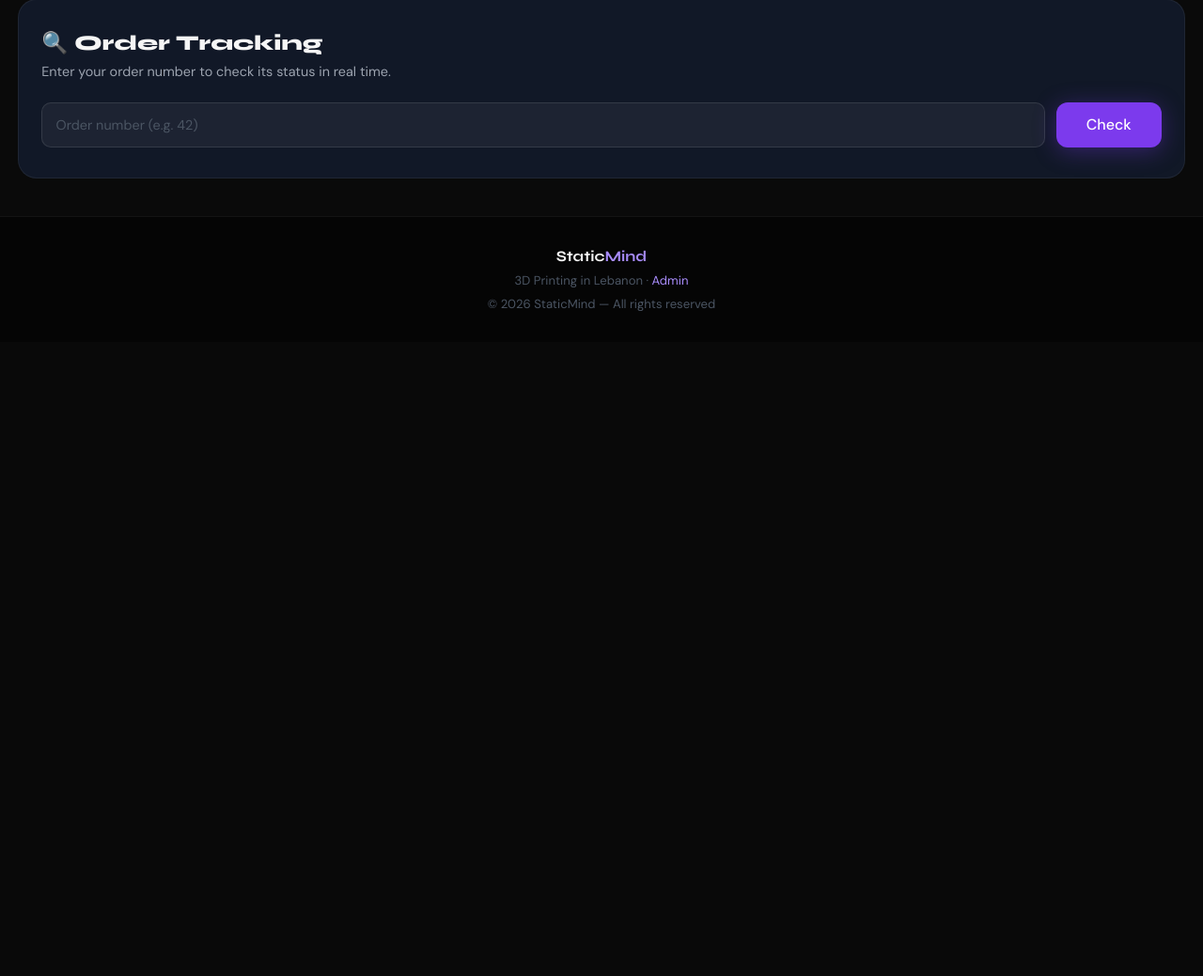
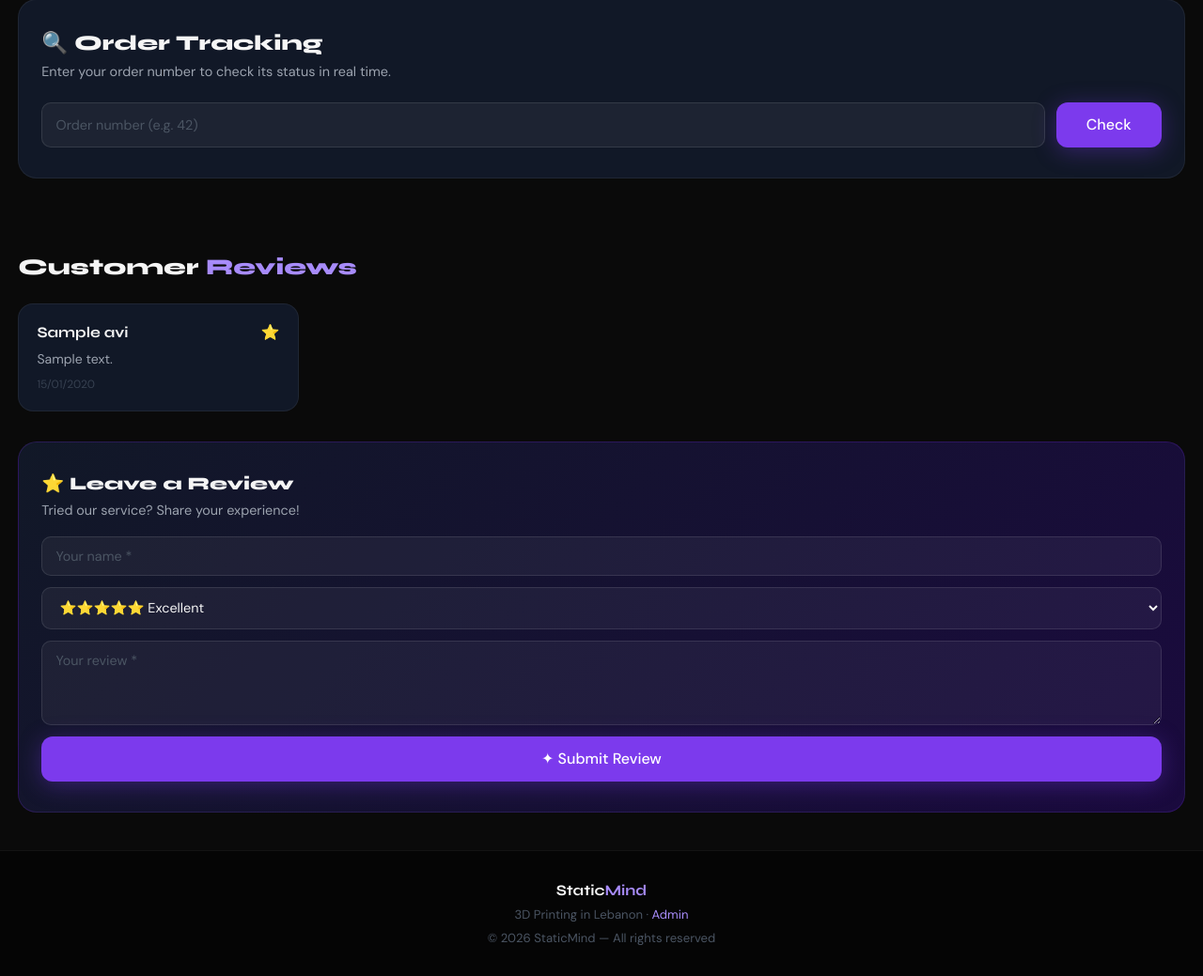
Before and after one commit to theopc2025-netizen/static-mind, a Flask app: page / in a window 1280 px wide. Shown: the part 1752-2791 px from the top of the page at 94% size. Before the commit the page ends 2083 px from the top, so only its background shows below. Run offline with Flask 3, Linux system fonts and the light colour scheme; tables that the repository leaves empty hold one stand-in row (values such as "Sample post").

Commit message:
add note revew

```diff
--- a/app.py
+++ b/app.py
@@ -1,5 +1,5 @@
 from flask import Flask, render_template, request, redirect, url_for, session, flash, jsonify
-from models import db, Product, Order, Categorie, Coupon
+from models import db, Product, Order, Categorie, Coupon, Avis
 import os
 import smtplib
 from email.mime.text import MIMEText
@@ -69,7 +69,8 @@ def create_tables():
 def index():
     products = Product.query.order_by(Product.id.desc()).all()
     categories = Categorie.query.order_by(Categorie.id).all()
-    return render_template('index.html', products=products, categories=categories)
+    avis = Avis.query.filter_by(approuve=True).order_by(Avis.id.desc()).all()
+    return render_template('index.html', products=products, categories=categories, avis=avis)
 
 @app.route('/order', methods=['POST'])
 def place_order():
@@ -146,7 +147,8 @@ def admin_dashboard():
     }
     categories = Categorie.query.order_by(Categorie.id).all()
     coupons = Coupon.query.order_by(Coupon.id.desc()).all()
-    return render_template('admin.html', orders=orders, products=products, stats=stats, categories=categories, coupons=coupons)
+    tous_avis = Avis.query.order_by(Avis.id.desc()).all()
+    return render_template('admin.html', orders=orders, products=products, stats=stats, categories=categories, coupons=coupons, tous_avis=tous_avis)
 
 @app.route('/admin/order/<int:order_id>/<action>')
 def update_order(order_id, action):
@@ -300,5 +302,30 @@ def delete_coupon(coupon_id):
     db.session.commit()
     flash('Coupon deleted.', 'success')
     return redirect(url_for('admin_dashboard'))
+@app.route('/avis', methods=['POST'])
+def submit_avis():
+    nom = request.form.get('nom')
+    etoiles = int(request.form.get('etoiles', 5))
+    texte = request.form.get('texte')
+    if nom and texte:
+        db.session.add(Avis(nom=nom, etoiles=etoiles, texte=texte))
+        db.session.commit()
+        flash('Merci pour votre avis! Il sera publié après vérification.', 'success')
+    return redirect(url_for('index'))
+
+@app.route('/admin/avis/<int:avis_id>/<action>')
+def manage_avis(avis_id, action):
+    if not session.get('admin_logged_in'):
+        return redirect(url_for('admin_login'))
+    a = Avis.query.get_or_404(avis_id)
+    if action == 'approve':
+        a.approuve = True
+        db.session.commit()
+        flash('Avis approuvé!', 'success')
+    elif action == 'delete':
+        db.session.delete(a)
+        db.session.commit()
+        flash('Avis supprimé.', 'success')
+    return redirect(url_for('admin_dashboard'))
 if __name__ == '__main__':
     app.run(debug=True, host='0.0.0.0')
--- a/templates/index.html
+++ b/templates/index.html
@@ -1266,7 +1266,44 @@ oninput="validateContact(this)"
         </div>
       </div>
     </div>
-
+<!-- REVIEWS -->
+<section class="section" id="reviews">
+  <div class="section-header">
+    <h2 class="section-title">Customer <span>Reviews</span></h2>
+  </div>
+  {% if avis %}
+  <div style="display:grid;grid-template-columns:repeat(auto-fill,minmax(280px,1fr));gap:1rem;margin-bottom:2rem">
+    {% for a in avis %}
+    <div style="background:#111827;border:1px solid rgba(255,255,255,0.06);border-radius:16px;padding:1.2rem">
+      <div style="display:flex;justify-content:space-between;align-items:center;margin-bottom:0.5rem">
+        <strong style="font-family:'Syne',sans-serif">{{ a.nom }}</strong>
+        <span style="color:#fbbf24">{{ '⭐' * a.etoiles }}</span>
+      </div>
+      <p style="color:#9ca3af;font-size:0.88rem;line-height:1.5">{{ a.texte }}</p>
+      <p style="color:#374151;font-size:0.75rem;margin-top:0.5rem">{{ a.created_at.strftime('%d/%m/%Y') }}</p>
+    </div>
+    {% endfor %}
+  </div>
+  {% endif %}
+  <div style="background:linear-gradient(135deg,#111827,#1a0a3e);border-radius:20px;padding:2rem 1.5rem;border:1px solid rgba(124,58,237,0.2)">
+    <h3 style="font-family:'Syne',sans-serif;font-size:1.2rem;font-weight:800;margin-bottom:0.5rem">⭐ Leave a Review</h3>
+    <p style="color:#9ca3af;font-size:0.9rem;margin-bottom:1.2rem">Tried our service? Share your experience!</p>
+    <form action="/avis" method="POST">
+      <div style="display:grid;gap:0.75rem">
+        <input type="text" name="nom" class="form-control" placeholder="Your name *" required />
+        <select name="etoiles" class="form-control" required style="background:rgba(255,255,255,0.05)">
+          <option value="5">⭐⭐⭐⭐⭐ Excellent</option>
+          <option value="4">⭐⭐⭐⭐ Good</option>
+          <option value="3">⭐⭐⭐ Average</option>
+          <option value="2">⭐⭐ Poor</option>
+          <option value="1">⭐ Bad</option>
+        </select>
+        <textarea name="texte" class="form-control" placeholder="Your review *" required></textarea>
+        <button type="submit" class="btn-primary" style="width:100%;justify-content:center">✦ Submit Review</button>
+      </div>
+    </form>
+  </div>
+</section>
     <!-- FOOTER -->
     <footer>
       <p
```
Also changed, not shown: models.py (+15 -5 lines), templates/admin.html (+53 -0 lines).
